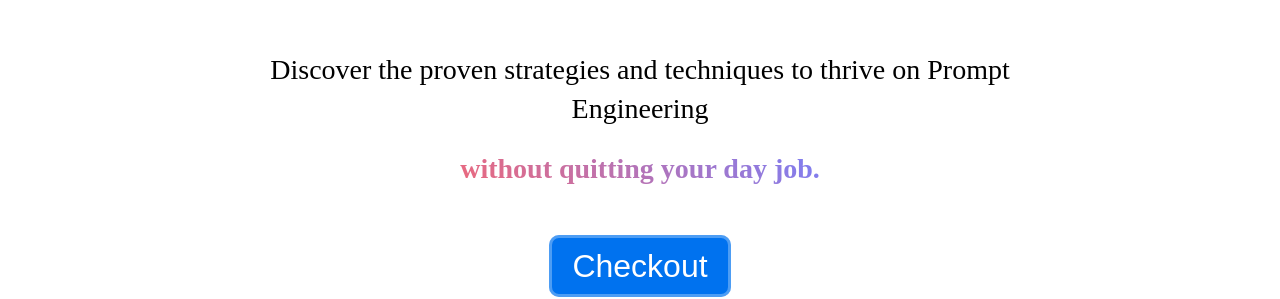
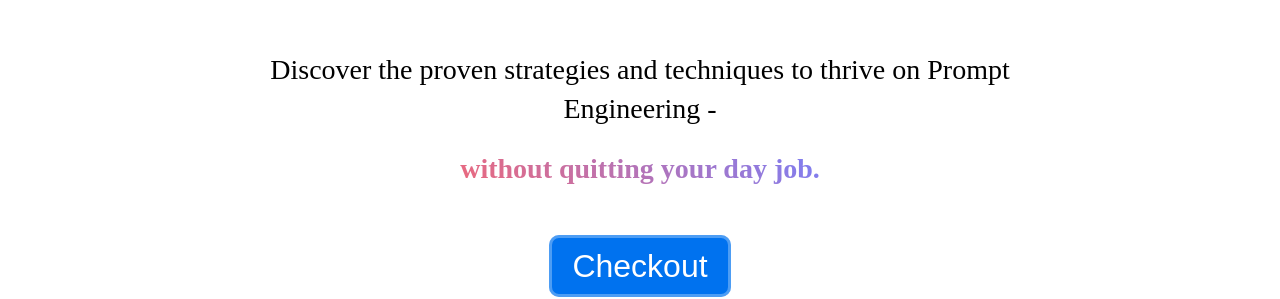
Before and after one commit to hi-sushanta/prompt, a Jekyll site: the page built from index.html, in a window 1280 px wide and 900 px high. Shown: the part 382-681 px from the top of the window. Built offline with Jekyll 4.4.1, drawn with Linux system fonts in a browser that asks for light colours; the list of posts is cut into pages by our own code.

Commit message:
Update index.html file

```diff
--- a/index.html
+++ b/index.html
@@ -8,7 +8,7 @@ description: Track and optimize your sales team in real time
 		<h1 class="editable"><strong>Prompt Engineering Is Like God</strong></h1>
 
 		<h2 class="subtext"><strong>I help you to using most powerfull tool in now time, And It's help to right to jump in new business</strong> </p>
-        <p class="proven">Discover the proven strategies and techniques to thrive on Prompt Engineering</p>
+        <p class="proven">Discover the proven strategies and techniques to thrive on Prompt Engineering - </p>
 		<p class="quates editable"><strong>without quitting your day job.</strong> </p>
 
 		<div class="cta button alt"><a href="{{ site.baseurl }}/contact/">Checkout</a></div>
```
